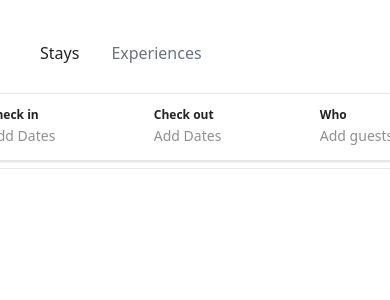
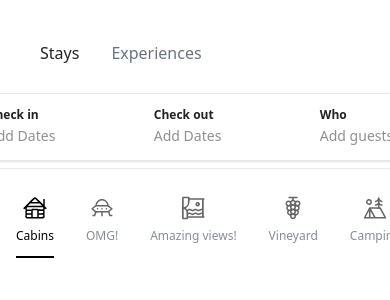
Before and after one commit to paulbraganza12/nextjs-hackathon-2025, a Next.js app: page / in a window 390 px wide. Shown: the top 300 px of the page. Built offline with nearby package versions, Linux system fonts and the light colour scheme.

Commit message:
feat: category bar filter
* feat: added category bar filter

* fix: optimisations

```diff
--- a/src/app/globals.css
+++ b/src/app/globals.css
@@ -54,7 +54,20 @@
   * {
     @apply border-border outline-ring/50;
   }
+
   body {
     @apply bg-background text-foreground;
   }
 }
+
+@layer utilities {
+
+  .no-scrollbar::-webkit-scrollbar {
+    display: none;
+  }
+
+  .no-scrollbar {
+    -ms-overflow-style: none;
+    scrollbar-width: none;
+  }
+}
--- a/src/app/page.tsx
+++ b/src/app/page.tsx
@@ -1,3 +1,11 @@
+"use client";
+
+import { CategoryBarFilter } from "@/components/layout/Navbar/CategoryBarFilter";
+
 export default function Home() {
-  return <div className=""></div>;
+  return (
+    <div>
+      <CategoryBarFilter onCategorySelected={(e) => {}} />
+    </div>
+  );
 }
--- /dev/null
+++ b/src/components/layout/Navbar/CategoryBarFilter/index.tsx
@@ -0,0 +1,86 @@
+"use client";
+
+import IconButton from "@/components/ui/icon-button";
+import VerticalScrollContainer from "@/components/ui/vertical-scroll-container";
+import useIsMobile from "@/hooks/use-is-mobile.hook";
+import { useCallback, useEffect, useMemo, useState } from "react";
+
+const categories = [
+  { label: "Cabins", icon: "cabins" },
+  { label: "OMG!", icon: "omg" },
+  { label: "Amazing views!", icon: "amazing-view" },
+  { label: "Vineyard", icon: "vineyard" },
+  { label: "Camping", icon: "camping" },
+  { label: "Beachfront", icon: "beach-front" },
+  { label: "Mansions", icon: "mansion" },
+  { label: "Off grid", icon: "off-grid" },
+  { label: "Castles", icon: "castle" },
+  { label: "Tree house", icon: "tree-house" },
+  { label: "Sheperd's huts", icon: "sheperds-hut" },
+  { label: "Ski in/out", icon: "ski-in-out" },
+  { label: "Boats", icon: "boats" },
+  { label: "Lakefront", icon: "lake-front" },
+  { label: "Countryside", icon: "country-side" },
+  { label: "Adapted", icon: "adapted" },
+  { label: "A frames", icon: "a-frame" },
+  { label: "Windmills", icon: "windmills" },
+  { label: "Bread & breakfast", icon: "bnb" },
+  { label: "Chef's kitchen", icon: "chefs-kitchen" },
+  { label: "Containers", icon: "containers" },
+  { label: "Creative spaces", icon: "creative-spaces" },
+  { label: "Cycladic homes", icon: "cycladic-homes" },
+  { label: "Golfing", icon: "golfing" },
+  { label: "Grand pianos", icon: "grand-pianos" },
+  { label: "New", icon: "new" },
+  { label: "Raids", icon: "raids" },
+];
+
+interface CategoryBarFilterProps {
+  onCategorySelected: (category: string) => void;
+}
+
+export const CategoryBarFilter = ({ onCategorySelected }: CategoryBarFilterProps) => {
+  const [activeCategory, setActiveCategory] = useState<string>(categories[0].icon);
+  const isMobile = useIsMobile();
+
+  const memoizedCategories = useMemo(() => categories, []);
+
+  const handleCategoryClick = useCallback((icon: string) => {
+    setActiveCategory(icon);
+  }, []);
+
+  useEffect(() => {
+    onCategorySelected(activeCategory);
+  }, [activeCategory, onCategorySelected]);
+
+  return (
+    <>
+      {isMobile ?
+        <div className="no-scrollbar flex items-center gap-x-4 overflow-x-auto px-2 py-5 whitespace-nowrap md:gap-x-8">
+          {memoizedCategories.map((category) => (
+            <IconButton
+              key={category.label}
+              label={category.label}
+              icon={category.icon}
+              active={activeCategory === category.icon}
+              onClick={() => handleCategoryClick(category.icon)}
+            />
+          ))}
+        </div>
+      : <VerticalScrollContainer>
+          <div className="flex items-center gap-x-4 px-1 py-5 md:gap-x-8">
+            {memoizedCategories.map((category) => (
+              <IconButton
+                key={category.label}
+                label={category.label}
+                icon={category.icon}
+                active={activeCategory === category.icon}
+                onClick={() => handleCategoryClick(category.icon)}
+              />
+            ))}
+          </div>
+        </VerticalScrollContainer>
+      }
+    </>
+  );
+};
--- /dev/null
+++ b/src/components/ui/icon-button.tsx
@@ -0,0 +1,41 @@
+import Image from "next/image";
+import { memo } from "react";
+
+interface IconButtonProps {
+  icon: string;
+  label: string;
+  active?: boolean;
+}
+function IconButton({ icon, label, active = false, ...props }: IconButtonProps & React.ComponentProps<"button">) {
+  return (
+    <button
+      className={`relative flex flex-col items-center p-2`}
+      aria-label={label}
+      aria-pressed={active} // Indicates the active state for assistive technologies
+      {...props}
+    >
+      <div
+        className={`transication-all relative flex flex-col items-center duration-300 ease-out after:absolute after:top-[60px] after:left-0 after:h-[2px] after:transition-all active:scale-[0.85] ${
+          active ?
+            "opacity-100 after:w-full after:bg-black"
+          : "cursor-pointer opacity-60 hover:opacity-100 hover:after:w-full hover:after:bg-gray-300"
+        }`}
+      >
+        <Image
+          src={`/icons/${icon}.svg`}
+          alt={label}
+          aria-hidden="true"
+          width={24}
+          height={24}
+          priority
+        />
+        <span
+          className={`mt-2 text-xs leading-[16px] font-medium text-nowrap ${active ? "text-black" : "text-gray-700"}`}
+        >
+          {label}
+        </span>
+      </div>
+    </button>
+  );
+}
+export default memo(IconButton);
--- a/src/components/ui/index.ts
+++ b/src/components/ui/index.ts
@@ -1,3 +1,5 @@
 export * from './button';
+export * from './dropdown-menu';
+export * from './icon-button';
 export * from './input';
-export * from './dropdown-menu';
+export * from './vertical-scroll-container';
--- /dev/null
+++ b/src/components/ui/skeleton.tsx
@@ -0,0 +1,13 @@
+import { cn } from "@/lib/utils"
+
+function Skeleton({ className, ...props }: React.ComponentProps<"div">) {
+  return (
+    <div
+      data-slot="skeleton"
+      className={cn("bg-accent animate-pulse rounded-md", className)}
+      {...props}
+    />
+  )
+}
+
+export { Skeleton }
--- /dev/null
+++ b/src/components/ui/vertical-scroll-container.tsx
@@ -0,0 +1,79 @@
+"use client";
+
+import { ChevronLeft, ChevronRight } from "lucide-react";
+import { useCallback, useEffect, useRef, useState } from "react";
+
+interface VerticalScrollContainerProps {
+  children: React.ReactNode;
+}
+
+export default function VerticalScrollContainer({ children }: VerticalScrollContainerProps) {
+  const containerRef = useRef<HTMLDivElement>(null);
+  const [showNextButton, setShowNextButton] = useState(false);
+  const [showPreviousButton, setShowPreviousButton] = useState(false);
+
+  const updateButtonsVisibility = useCallback(() => {
+    if (!containerRef.current) return;
+
+    const { scrollLeft, scrollWidth, clientWidth } = containerRef.current;
+    setShowPreviousButton(scrollLeft > 50);
+    setShowNextButton(scrollLeft + clientWidth < scrollWidth - 50);
+  }, []);
+
+  const scrollLeft = useCallback(() => {
+    if (containerRef.current) {
+      containerRef.current.scrollBy({ left: -300, behavior: "smooth" });
+    }
+  }, []);
+
+  const scrollRight = useCallback(() => {
+    if (containerRef.current) {
+      containerRef.current.scrollBy({ left: 300, behavior: "smooth" });
+    }
+  }, []);
+
+  useEffect(() => {
+    const container = containerRef.current;
+    if (!container) return;
+
+    const handleScroll = () => updateButtonsVisibility();
+
+    updateButtonsVisibility();
+    container.addEventListener("scroll", handleScroll);
+
+    return () => {
+      container.removeEventListener("scroll", handleScroll);
+    };
+  }, [updateButtonsVisibility]);
+
+  return (
+    <div className="relative mx-3 me-5 px-4">
+      <div
+        ref={containerRef}
+        className="no-scrollbar overflow-x-auto whitespace-nowrap"
+      >
+        {children}
+      </div>
+      {showPreviousButton && (
+        <div className="absolute top-1/2 left-0 h-full w-[30px] -translate-y-1/2 transform bg-white">
+          <div
+            onClick={scrollLeft}
+            className="absolute top-1/2 left-0 -translate-y-1/2 transform cursor-pointer rounded-full border border-gray-300 bg-white p-1 transition-all duration-200 hover:scale-[1.1] hover:shadow-xl"
+          >
+            <ChevronLeft size={20} />
+          </div>
+        </div>
+      )}
+      {showNextButton && (
+        <div className="absolute top-1/2 -right-[15px] h-full w-[30px] -translate-y-1/2 transform bg-white">
+          <div
+            onClick={scrollRight}
+            className="absolute top-1/2 right-0 -translate-y-1/2 transform cursor-pointer rounded-full border border-gray-300 bg-white p-1 transition-all duration-200 hover:scale-[1.1] hover:shadow-xl"
+          >
+            <ChevronRight size={20} />
+          </div>
+        </div>
+      )}
+    </div>
+  );
+}
--- /dev/null
+++ b/src/hooks/use-is-mobile.hook.ts
@@ -0,0 +1,21 @@
+import { useEffect, useState } from "react";
+
+export default function useIsMobile(breakpoint: number = 768): boolean {
+  const [isMobile, setIsMobile] = useState<boolean>(false);
+
+  useEffect(() => {
+    const mediaQuery = window.matchMedia(`(max-width: ${breakpoint}px)`);
+    const handleResize = () => setIsMobile(mediaQuery.matches);
+
+    // Set initial value
+    handleResize();
+
+    // Add event listener
+    mediaQuery.addEventListener("change", handleResize);
+
+    // Cleanup event listener
+    return () => mediaQuery.removeEventListener("change", handleResize);
+  }, [breakpoint]);
+
+  return isMobile;
+}
```
